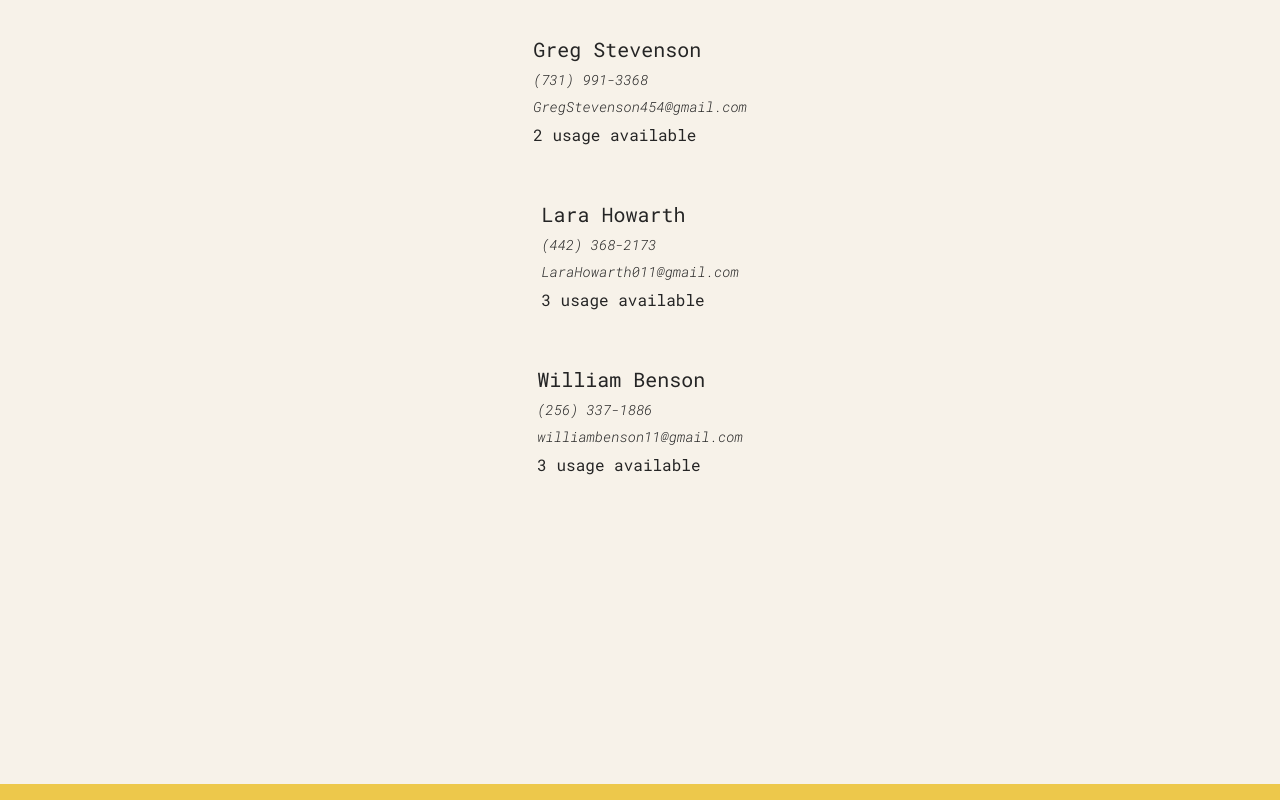
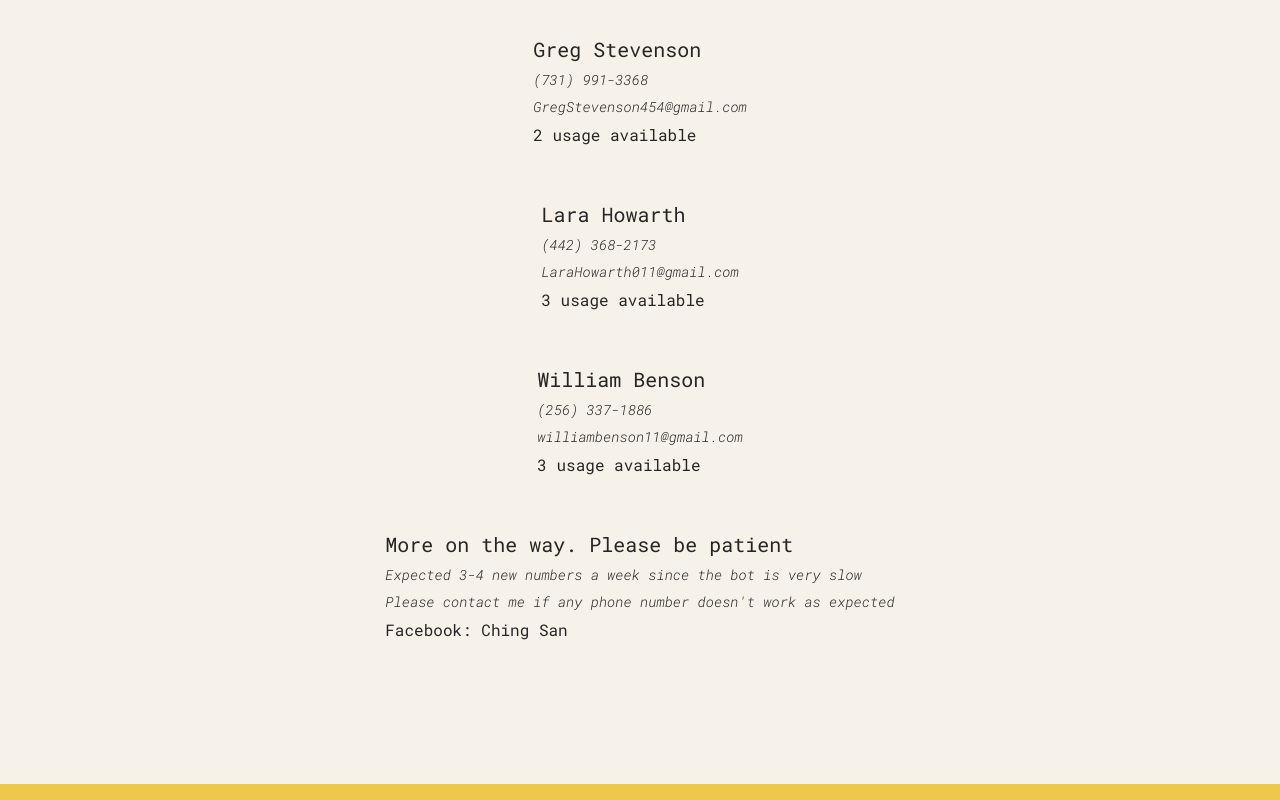
Before and after one commit to Chingsan53/chevron-gas, a React (Create React App) app: page / in a window 1280 px wide. Built offline with nearby package versions, Linux system fonts and the light colour scheme.

Commit message:
added more information to the avaliability

```diff
--- a/src/App.js
+++ b/src/App.js
@@ -25,6 +25,12 @@ const numberData = [
     phoneNumber: "(256) 337-1886",
     gmail: "williambenson11@gmail.com",
     status: "3 usage available",
+  },
+  {
+    name: "More on the way. Please be patient",
+    phoneNumber: "Expected 3-4 new numbers a week since the bot is very slow",
+    gmail: "Please contact me if any phone number doesn't work as expected",
+    status: "Facebook: Ching San",
   },
 ];
 
```
